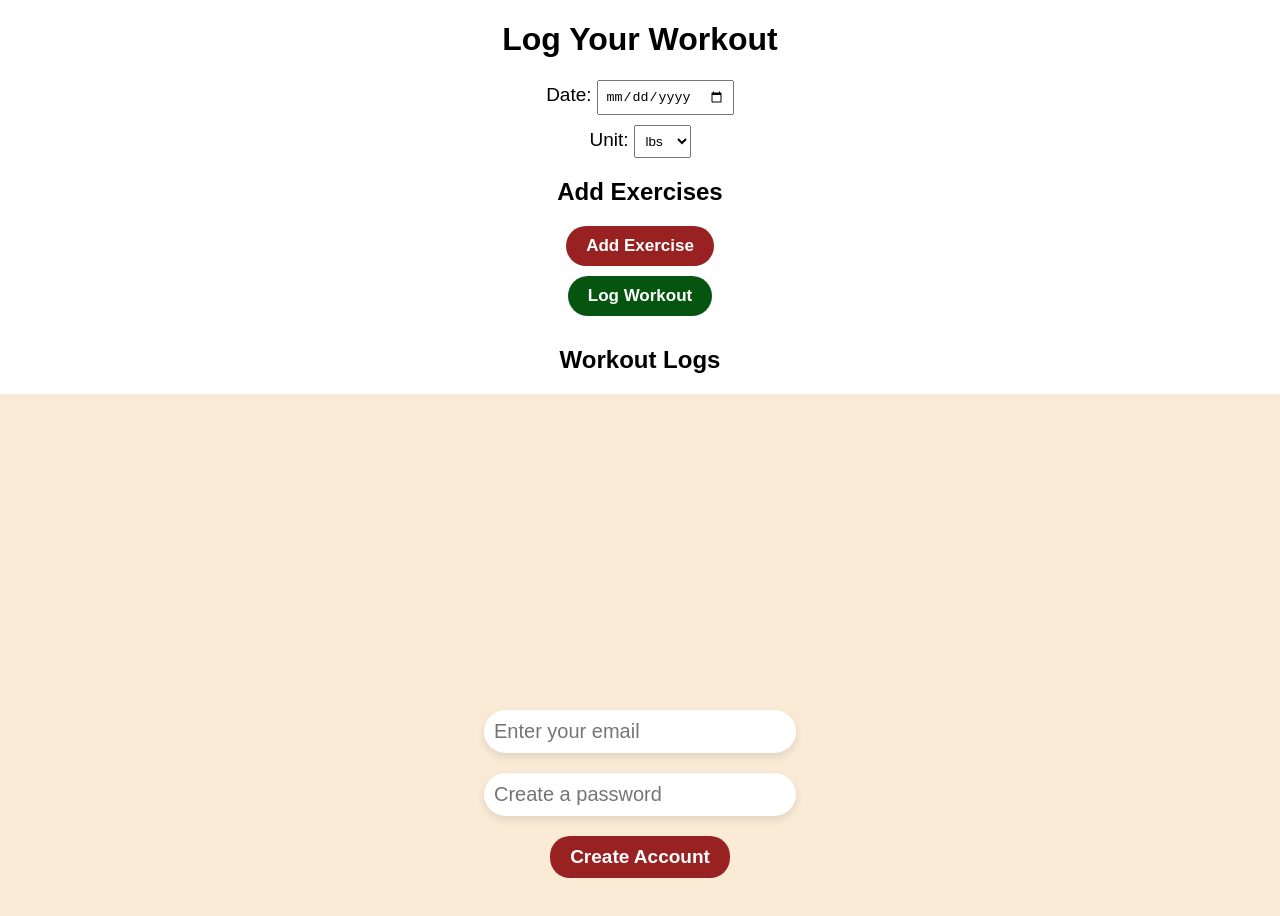
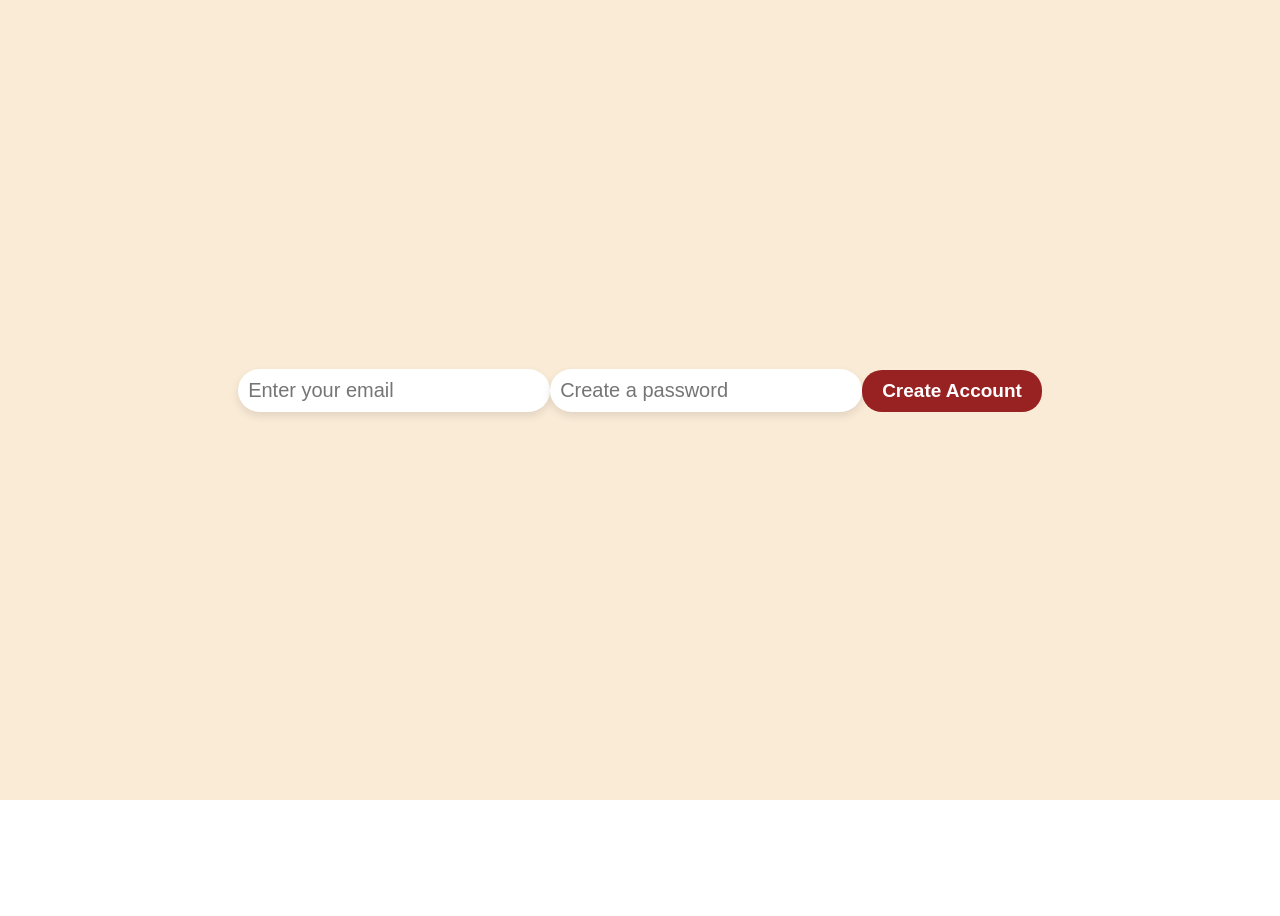
Before and after one commit to Giapdo2005/FitQuest, a React (Vite) app: page /signup in a window 1280 px wide. Shown: the top 916 px of the page. After the commit the page ends 800 px from the top, so only its background shows below. Built offline with nearby package versions, Linux system fonts and the light colour scheme.

Commit message:
user authentication set up

```diff
--- a/package.json
+++ b/package.json
@@ -12,9 +12,12 @@
   "dependencies": {
     "@aws-amplify/ui-react": "^6.1.12",
     "aws-amplify": "^6.4.0",
+    "axios": "^1.7.2",
     "dotenv": "^16.4.5",
+    "firebase": "^10.12.3",
     "react": "^18.3.1",
-    "react-dom": "^18.3.1"
+    "react-dom": "^18.3.1",
+    "react-router-dom": "^6.25.0"
   },
   "devDependencies": {
     "@types/react": "^18.3.3",
--- a/src/App.jsx
+++ b/src/App.jsx
@@ -1,4 +1,5 @@
-import { BrowserRouter as Router, Routes, Route } from "react-router-dom";
+import { BrowserRouter as Router, Routes, Route, useLocation } from "react-router-dom";
+import { useState, useEffect } from 'react'
 import Auth from './components/Auth.jsx';
 import Navbar from './components/Navbar.jsx';
 import SignUp from './components/Signup.jsx';
@@ -10,11 +11,11 @@ function App() {
   return (
     <div>
       {location.pathname !== '/auth' && location.pathname !== '/signup' && location.pathname !== '/login' && <Navbar />}
-      <Workout />
       <Routes>
         <Route path="/auth" element={<Auth />} />
         <Route path="/signup" element={<SignUp />} />
         <Route path="/login" element={<Login />} />
+        <Route path="/workout" element={<Workout/>}/>
       </Routes>
     </div>
   )
--- a/src/components/Login.jsx
+++ b/src/components/Login.jsx
@@ -1,13 +1,47 @@
-import '../index.css'
+import { useState } from 'react';
+import { signInWithEmailAndPassword } from "firebase/auth";
+import { auth } from './firebase';
+import { useNavigate } from 'react-router-dom';
 
 function Login() {
+  const [email, setEmail] = useState('');
+  const [password, setPassword] = useState('');
+  const [error, setError] = useState(null);
+  const navigate = useNavigate();
+
+  const handleLogin = async (e) => {
+    e.preventDefault();
+    try {
+      await signInWithEmailAndPassword(auth, email, password);
+      alert('Logged in successfully!');
+      navigate('/workout')
+    } catch (error) {
+      setError(error.message);
+    }
+  };
+
   return (
     <div className='login-container'>
-      <input type="textbox" name="email" placeholder="Enter your email"/>
-      <input type="textbox" name="password" placeholder="Enter your password"/>
-      <button className='login-btn'>Login</button>
+      <form onSubmit={handleLogin}>
+        <input
+          type="email"
+          name="email"
+          placeholder="Enter your email"
+          value={email}
+          onChange={(e) => setEmail(e.target.value)}
+        />
+        <input
+          type="password"
+          name="password"
+          placeholder="Enter your password"
+          value={password}
+          onChange={(e) => setPassword(e.target.value)}
+        />
+        {error && <p className='error-message'>{error}</p>}
+        <button className='login-btn' type="submit">Login</button>
+      </form>
     </div>
-  )
+  );
 }
 
 export default Login;
--- a/src/components/Signup.jsx
+++ b/src/components/Signup.jsx
@@ -1,10 +1,46 @@
+import { useState } from 'react';
+import { createUserWithEmailAndPassword } from "firebase/auth";
+import { auth } from './firebase';
+import { useNavigate } from 'react-router-dom';
 
 function SignUp() {
+  const [email, setEmail] = useState('');
+  const [password, setPassword] = useState('');
+  const [error, setError] = useState(null);
+  const navigate = useNavigate();
+
+
+  const handleSignUp = async (e) => {
+    e.preventDefault();
+    try {
+      await createUserWithEmailAndPassword(auth, email, password);
+      alert('Account created successfully');
+      navigate('/workout')
+    } catch (error) {
+      setError(error.message);
+      alert(error);
+    }
+  }
   return (
     <div className='signup-container'>
-      <input type="textbox" name="email" placeholder="Enter your email"/>
-      <input type="textbox" name="password" placeholder="Create a password"/>
-      <button className='signup-btn'>Create Account</button>
+      <form onSubmit={handleSignUp}>
+        <input
+          type="email"
+          name="email"
+          placeholder="Enter your email"
+          value={email}
+          onChange={(e) => setEmail(e.target.value)}
+        />
+        <input
+          type="password"
+          name="password"
+          placeholder="Create a password"
+          value={password}
+          onChange={(e) => setPassword(e.target.value)}
+        />
+        {error && <p className='error-message'>{error}</p>}
+        <button className='signup-btn' type="submit">Create Account</button>
+      </form>
     </div>
   );
 }
--- a/src/components/Workout.jsx
+++ b/src/components/Workout.jsx
@@ -1,7 +1,9 @@
 import '../index.css';
 import { useState } from 'react';
+import axios from 'axios';
 
 function Workout() {
+  const [user_id, setUserId] = useState(1);
   const [date, setDate] = useState('');
   const [exercises, setExercises] = useState([]);
   const [loggedWorkouts, setLoggedWorkouts] = useState([]);
@@ -62,9 +64,19 @@ function Workout() {
   };
 
   const submitWorkout = () => {
-    setLoggedWorkouts([...loggedWorkouts, { date, exercises }]);
-    setExercises([]);
-    setDate('');
+    const workoutData = { user_id, date, exercises };
+    console.log('Submitting workout data:', workoutData);
+
+    axios.post('http://localhost:5000/api/workouts', workoutData)
+      .then(response => {
+        console.log('Workout logged successfully:', response.data);
+        setLoggedWorkouts([...loggedWorkouts, workoutData]);
+        setExercises([]);
+        setDate('');
+      })
+      .catch(error => {
+        console.error('Error logging workout:', error);
+      });
   };
 
   return (
--- /dev/null
+++ b/src/components/firebase.js
@@ -0,0 +1,24 @@
+ // Import the functions you need from the SDKs you need
+ import { initializeApp } from "firebase/app";
+ import { getAuth } from "firebase/auth";
+
+ // TODO: Add SDKs for Firebase products that you want to use
+ // https://firebase.google.com/docs/web/setup#available-libraries
+
+ // Your web app's Firebase configuration
+ // For Firebase JS SDK v7.20.0 and later, measurementId is optional
+ const firebaseConfig = {
+   apiKey: "AIzaSyDHmspqaGR9-Kk0H7RndIatzDqgGCFeF4k",
+   authDomain: "fitquest-18781.firebaseapp.com",
+   projectId: "fitquest-18781",
+   storageBucket: "fitquest-18781.appspot.com",
+   messagingSenderId: "791537601509",
+   appId: "1:791537601509:web:bcf798eff90133fa04bd0c",
+   measurementId: "G-4F2EY7PM4Y"
+ };
+
+ // Initialize Firebase
+ const app = initializeApp(firebaseConfig);
+ const auth = getAuth(app);
+
+ export { app, auth };
```
Also changed, not shown: 1 other file (tests, documents, lock files or other folders).
